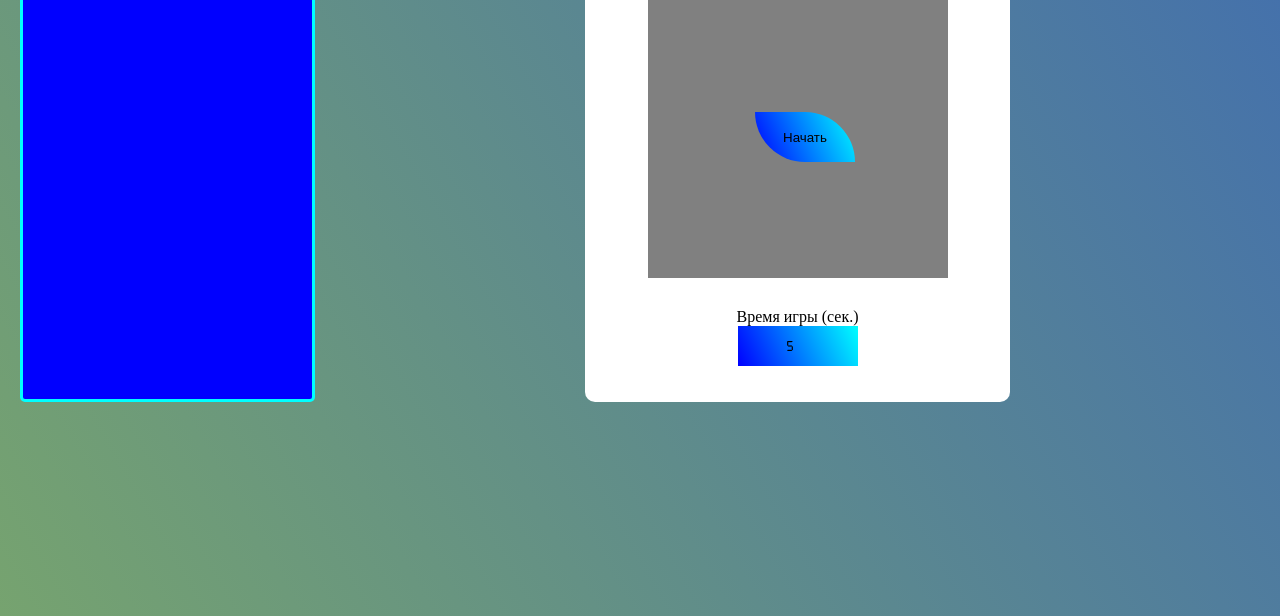
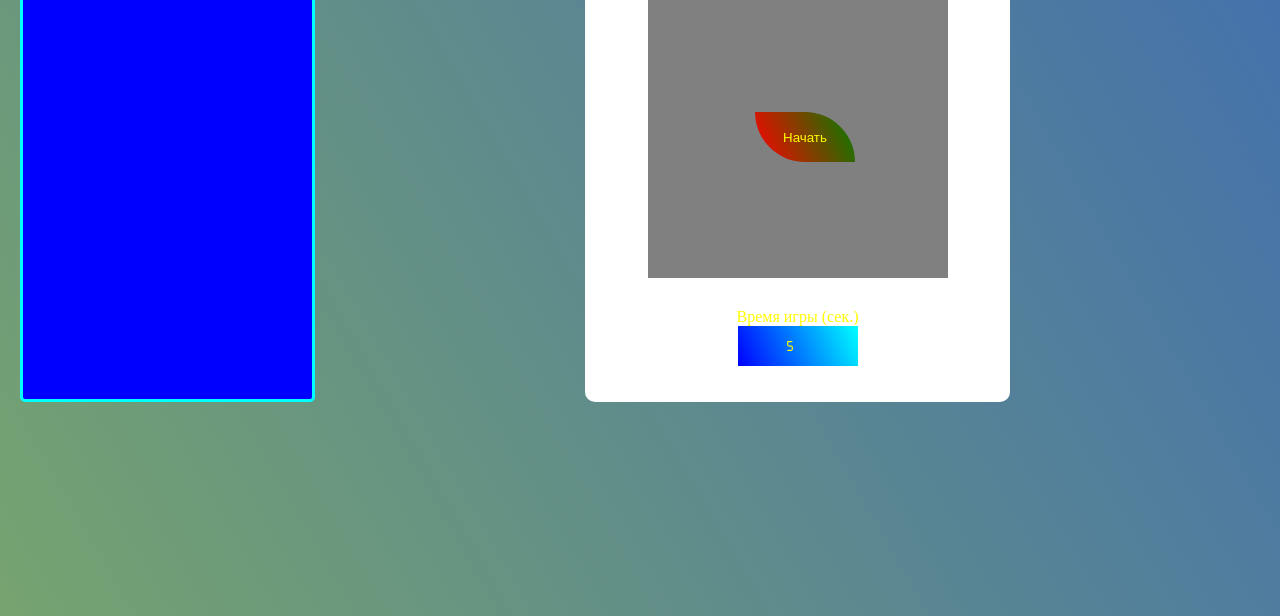
Before and after one commit to Andrea240/newGame.github.io, a plain HTML site: page index.html in a window 1280 px wide. Shown: the part 184-800 px from the top of the page. Drawn offline with Linux system fonts and the light colour scheme.

Commit message:
Update index.html

```diff
--- a/index.html
+++ b/index.html
@@ -9,6 +9,7 @@
 <body>
     <style>
     * {
+        color: yellow;
         margin: 0px;
         padding: 0px;
     }
@@ -117,7 +118,7 @@
     }
     button {
         width: 100px;
-        background: linear-gradient(65deg, blue, cyan);
+        background: linear-gradient(65deg, red, green);
         border: none;
         border-radius: 0px 50px;
         height: 50px;
```
